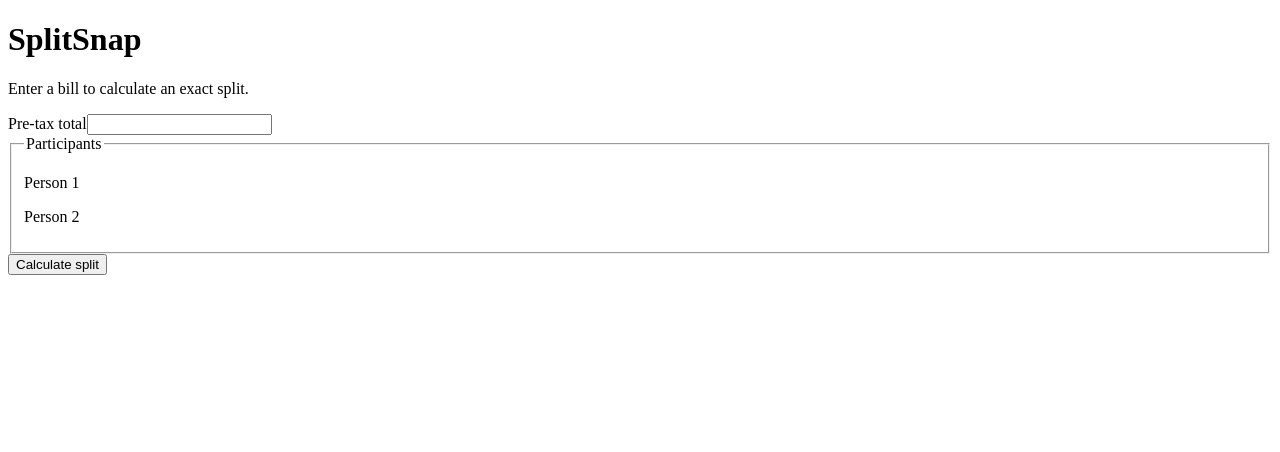
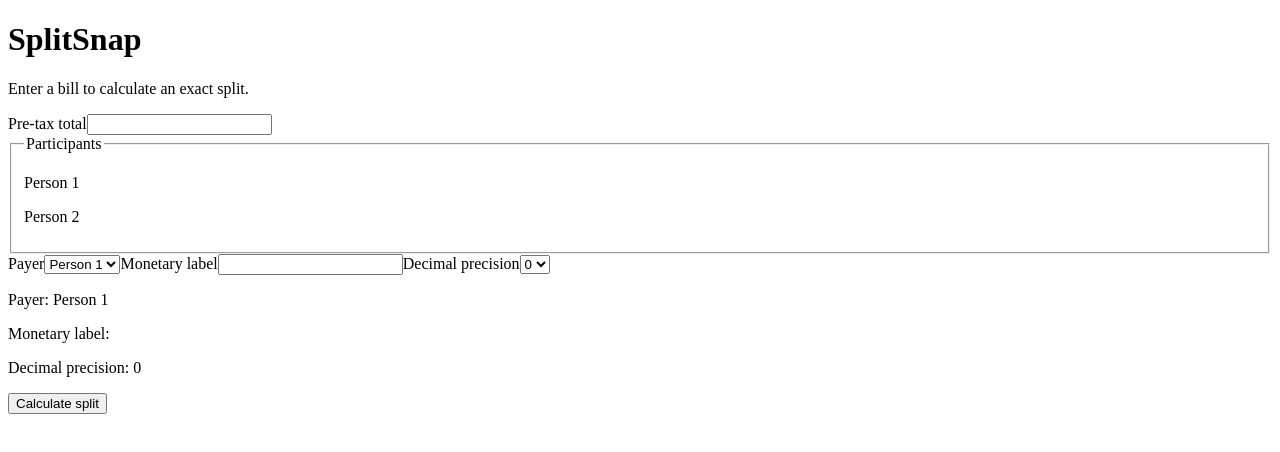
Before and after one commit to learnershift/split-snap, a React (Vite) app: page / in a window 1280 px wide. Shown: the top 452 px of the page. Built offline with nearby package versions, Linux system fonts and the light colour scheme.

Commit message:
feat: add quick split settings

```diff
--- a/src/app/App.tsx
+++ b/src/app/App.tsx
@@ -3,6 +3,9 @@ import { useState } from 'react'
 export function App() {
   const [preTaxTotal, setPreTaxTotal] = useState('')
   const [result, setResult] = useState<number | null>(null)
+  const [payer, setPayer] = useState('Person 1')
+  const [monetaryLabel, setMonetaryLabel] = useState('')
+  const [precision, setPrecision] = useState('0')
 
   function calculateSplit(event: React.FormEvent<HTMLFormElement>) {
     event.preventDefault()
@@ -26,6 +29,29 @@ export function App() {
           <p>Person 1</p>
           <p>Person 2</p>
         </fieldset>
+        <label htmlFor="payer">Payer</label>
+        <select id="payer" onChange={(event) => setPayer(event.target.value)} value={payer}>
+          <option>Person 1</option>
+          <option>Person 2</option>
+        </select>
+        <label htmlFor="monetary-label">Monetary label</label>
+        <input
+          id="monetary-label"
+          onChange={(event) => setMonetaryLabel(event.target.value)}
+          value={monetaryLabel}
+        />
+        <label htmlFor="decimal-precision">Decimal precision</label>
+        <select id="decimal-precision" onChange={(event) => setPrecision(event.target.value)} value={precision}>
+          <option value="0">0</option>
+          <option value="1">1</option>
+          <option value="2">2</option>
+          <option value="3">3</option>
+        </select>
+        <section aria-label="Split settings">
+          <p>Payer: {payer}</p>
+          <p>Monetary label: {monetaryLabel}</p>
+          <p>Decimal precision: {precision}</p>
+        </section>
         <button type="submit">Calculate split</button>
         {result !== null ? (
           <output aria-live="polite" role="status">
```
Also changed, not shown: product/evidence/implementation/tdd/V01-B03.json (added, +34 -0 lines), product/workflow-state.json (+6 -1 lines), product/evidence/implementation/green/V01-B03.txt (added), product/evidence/implementation/red/V01-B03.txt (added), product/evidence/implementation/refactor/V01-B03.txt (added), 1 other file (tests, documents, lock files or other folders).
